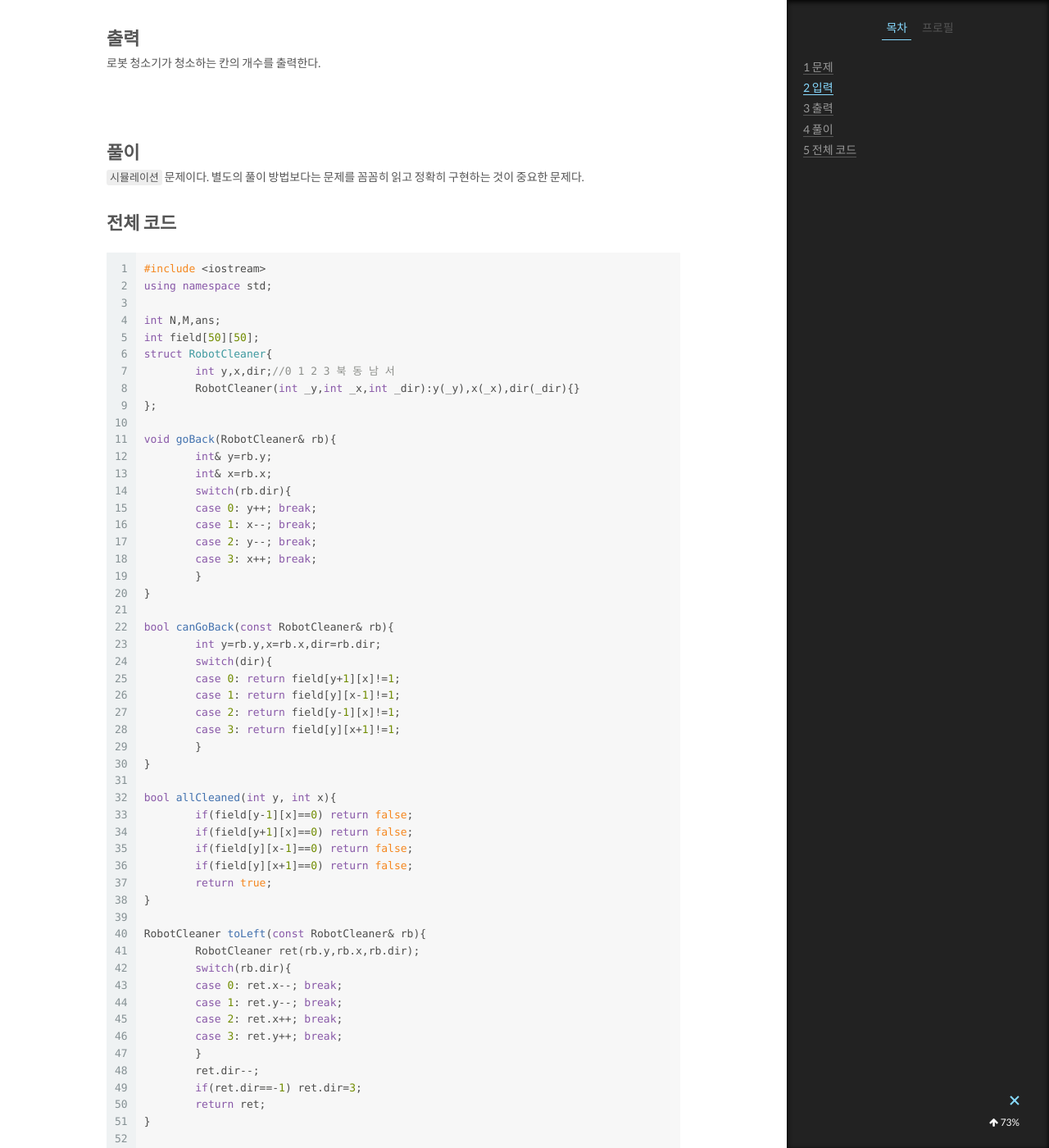
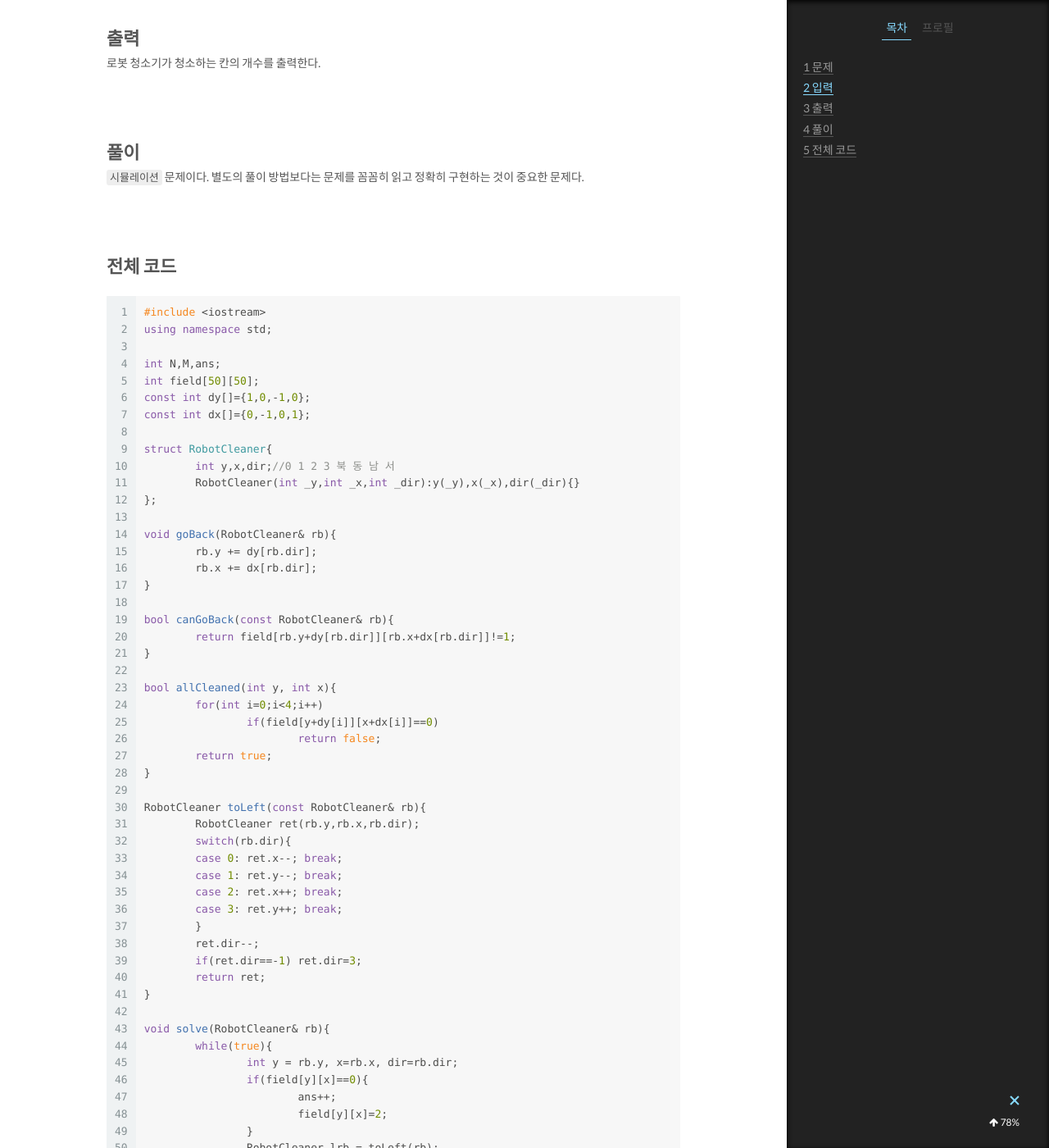
Before and after one commit to yjyoon-dev/yjyoon-dev.github.io, a Jekyll site: the page built from _posts/2020-11-04-boj-14503.md, in a window 1280 px wide and 1400 px high, scrolled down 1757 px. Shown: the whole window at 82% size. Built offline with Jekyll 4.4.1, drawn with Linux system fonts in a browser that asks for light colours.

Commit message:
edit post boj 14503

```diff
--- a/_posts/2020-11-04-boj-14503.md
+++ b/_posts/2020-11-04-boj-14503.md
@@ -51,6 +51,7 @@ description: "백준 온라인 저지 백준 14503번 - 로봇 청소기 C++ 풀
 
 `시뮬레이션` 문제이다. 별도의 풀이 방법보다는 문제를 꼼꼼히 읽고 정확히 구현하는 것이 중요한 문제다.
 
+<br>
 
 # 전체 코드
 
@@ -60,37 +61,27 @@ using namespace std;
 
 int N,M,ans;
 int field[50][50];
+const int dy[]={1,0,-1,0};
+const int dx[]={0,-1,0,1};
+
 struct RobotCleaner{
 	int y,x,dir;//0 1 2 3 북 동 남 서
 	RobotCleaner(int _y,int _x,int _dir):y(_y),x(_x),dir(_dir){}
 };
 
 void goBack(RobotCleaner& rb){
-	int& y=rb.y;
-	int& x=rb.x;
-	switch(rb.dir){
-	case 0: y++; break;
-	case 1: x--; break;
-	case 2: y--; break;
-	case 3: x++; break;
-	}
+	rb.y += dy[rb.dir];
+	rb.x += dx[rb.dir];
 }
 
 bool canGoBack(const RobotCleaner& rb){
-	int y=rb.y,x=rb.x,dir=rb.dir;
-	switch(dir){
-	case 0: return field[y+1][x]!=1;
-	case 1: return field[y][x-1]!=1;
-	case 2: return field[y-1][x]!=1;
-	case 3: return field[y][x+1]!=1;
-	}
+	return field[rb.y+dy[rb.dir]][rb.x+dx[rb.dir]]!=1;
 }
 
 bool allCleaned(int y, int x){
-	if(field[y-1][x]==0) return false;
-	if(field[y+1][x]==0) return false;
-	if(field[y][x-1]==0) return false;
-	if(field[y][x+1]==0) return false;
+	for(int i=0;i<4;i++)
+		if(field[y+dy[i]][x+dx[i]]==0)
+			return false;
 	return true;
 }
 
```
Also changed, not shown: assets/post_images/prgrm/strcompress.png (added), 1 other file.
